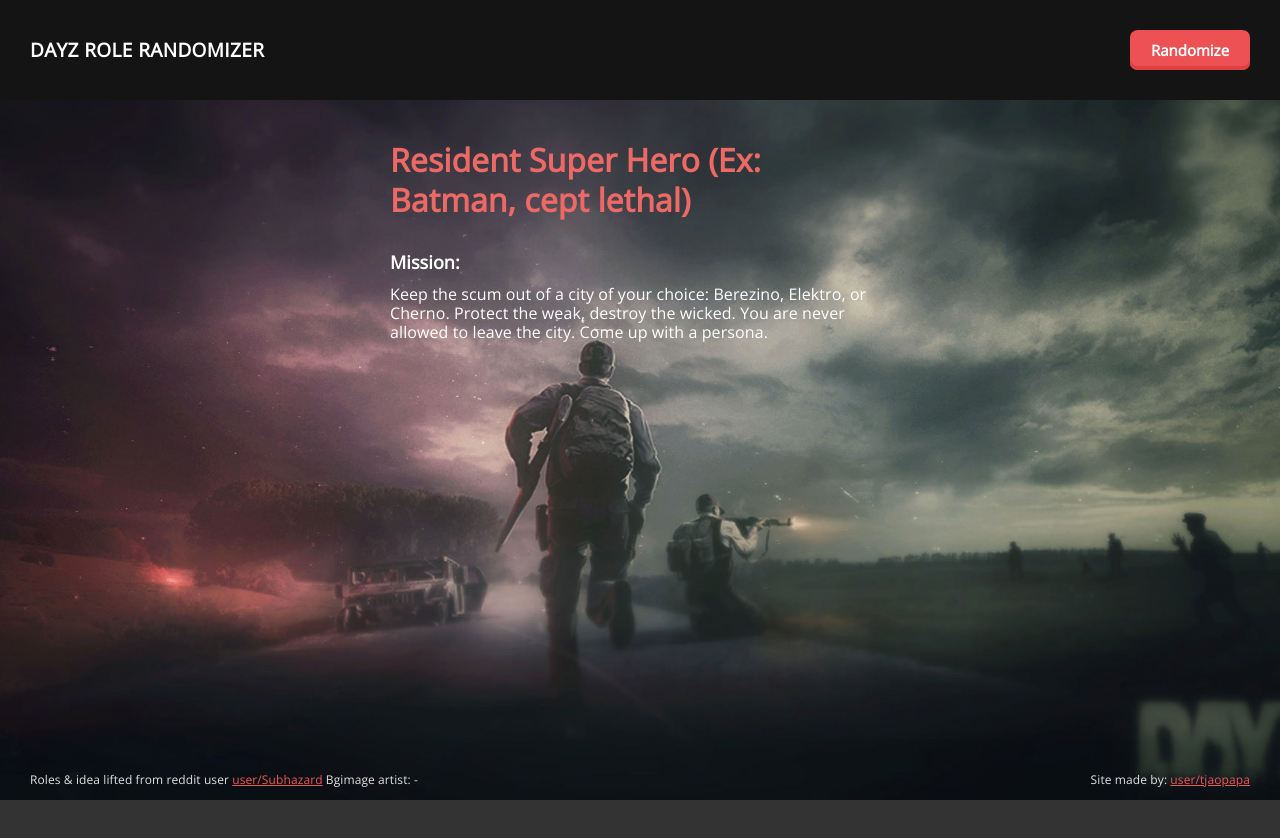
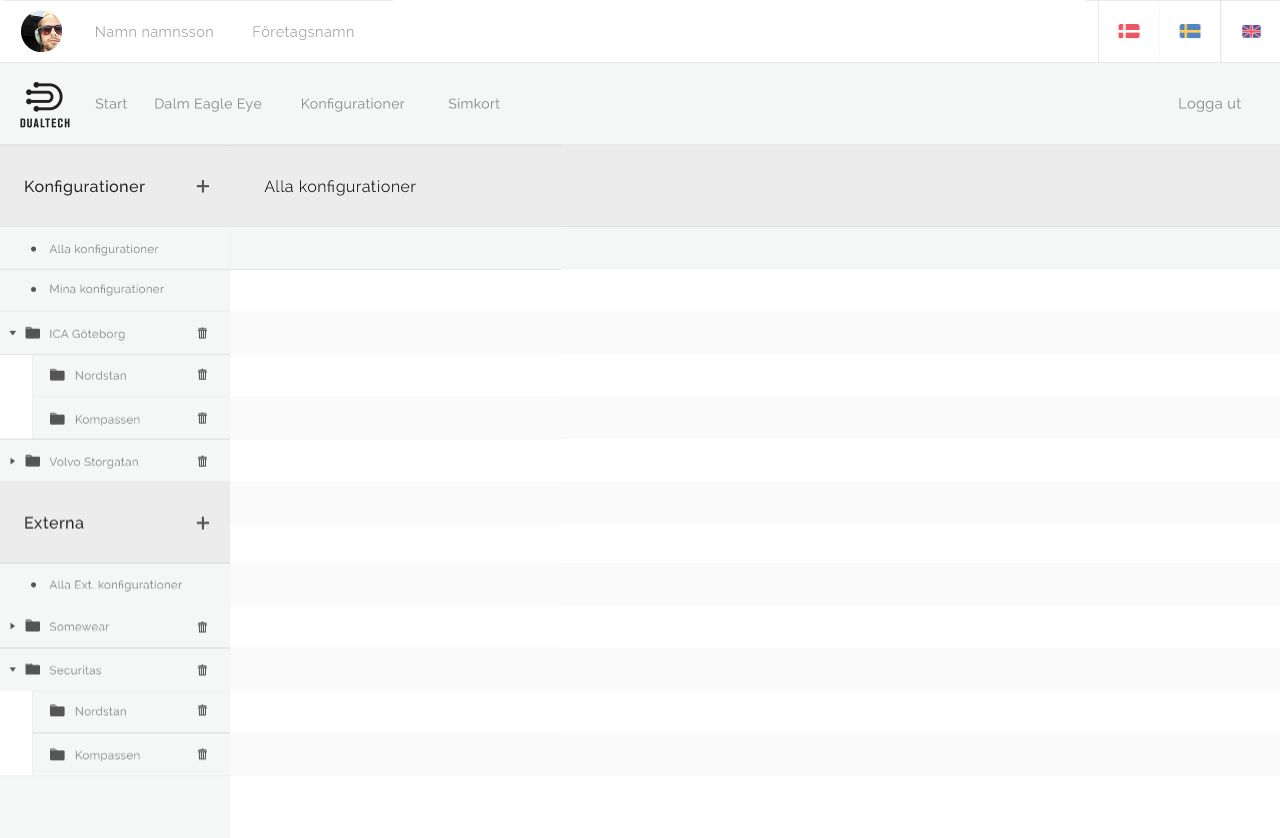
Before and after one commit to mendokse/mendokse.github.io, a plain HTML site: page index.html in a window 1280 px wide. Before the commit the page ends 800 px from the top, so only its background shows below. Drawn offline with nearby package versions, Linux system fonts and the light colour scheme.

Commit message:
replace with new content

```diff
--- a/body.css
+++ b/body.css
@@ -1,118 +1,106 @@
-@import url(http://fonts.googleapis.com/css?family=Open+Sans);
-
 * {
 	margin:0;
 	padding:0;
 }
+
+html, body {
+	width: 100%;
+	height: 100%;
+}
+
 body {
-	background-color:#333333;
-	background-image:url('bg.jpg');
-	background-size:cover;
-	background-position: center center;
 	text-align: left;
-	font-family: 'Open Sans', sans-serif;
 }
-h1 {
-	color:#ed6965;
-	text-align:left;
-	line-height: 40px;
+.bg {
+	position: relative;
+	top:-21px;
+	z-index: 10;
+	background-image:url('img/bg2.png');
+	background-repeat:repeat-x;
+	width: 100%;
+	height: 100%;
+	background-size:6px 723.5px;
+	background-position: 0px 0px;
 }
-h2 {
-	color:#white;
-	font-size: 18px;
-	text-align:left;
-	line-height:46px;
+
+
+.lock-nav .menu {
+	position: fixed;
+	top: 0px;
+}
+
+.lock-nav .bg {
+	top: 62px;
+}
+
+
+.menu {
+	top:62px;
+	position: relative;
+	z-index: 12;
+	background-image:url('img/menubg.png');
+	background-repeat:repeat-x;
+	width: 100%;
+	background-size:6px 83px;
+	height: 83px;
+}
+
+.menuleft-img{
+	margin-left: 2px;
+	height:83px;
+	width:545px;
+}
+
+.menuright-img{
+	position: absolute;
+	height:83px;
+	width:125px;
+	right:0;
+}
+.static {
+	top:0;
+	z-index: 0;
+	position: fixed;
+	margin: 0px auto;
+	width:100%;
+	height: 62px;
+	color:red;
+}
+
+.left {
+position: absolute;
+left: 0px;
+top: 0px;
 
 }
-.bar h1 {
-	font-size:19px;
-	letter-spacing:0.4px;
-	color:white;
-	text-align: left;
-	padding-top: 30px;
-	padding-left: 30px;
-}
-.bar input {
-	float: right;
-	margin-right:30px;
-	margin-top: -25px;
-}
-p {
-	font-weight:100;
-	color:white;
-	font-size:16px;
-	line-height:19px;
-	letter-spacing:0.1px;
-}
-.botlist {
-	padding-left: 30px;
-	width:800px;
-	height: 30px;
-	position:absolute;bottom:0;
-}
-.botlist p {
-	color:#e1e1e1;
-	font-size: 12px;
-}
-.botlist2 {
-	text-align: right;
-	margin-right: 30px;
-    position: fixed;
-    bottom: 0;
-    right: 0;
-	width:800px;
-	height: 30px;
-}
-.botlist2 p {
-	color:#e1e1e1;
-	font-size: 12px;
-}
-a {
-	color:#ef5658;
+
+.right {
+position: absolute;
+right: 0px;
+top: 0px;
+
 }
 
-.wrapper {
-	margin: 40px auto;
-	width:500px;
-}
-.bar {
-	margin: 0px auto;
-	width:100%;
-	height: 100px;
-	background-color:#141414;
+.left-img {
+	position: relative;
+	top:83px;
+	height: 914px;
+	width: 561.5px;
 }
 
-.button-red {
-	display: block;
-	color:white;
-	font-size: 15px;
-	text-align: center;
-	font-family: 'Open sans';
-	font-weight: 600;
-	text-decoration: none;
-	margin-right: 30px;
-	margin-top: -40px;
+.right-img {
+	height: 118.5px ;
+	width: 180px ;
+}
 
-	float:right;
-	width: 120px;
-	height: 40px;
-	line-height: 40px;
-	-moz-border-radius: 8px / 7px;
-	-webkit-border-radius: 8px / 7px;
-	border-radius: 8px / 7px;
-	-moz-background-clip: padding;
-	-webkit-background-clip: padding-box;
-	background-clip: padding-box;
-	background-color: #ed5153;
-	-moz-box-shadow: inset 0 -4px 0 #e14042;
-	-webkit-box-shadow: inset 0 -4px 0 #e14042;
-	box-shadow: inset 0 -4px 0 #e14042;
+.topleft-img {
+ 	width: 393px;
+ 	height: 62px;
 }
-.button-red:hover {
-	background-color: #fb6466;
 
+.topright-img {
+	position: absolute;
+	right: 0px;
+	width: 194.5px;
+	height: 62px;
 }
-.button-red:active {
-	background-color: #d55254;
-
-}
--- a/index.html
+++ b/index.html
@@ -1,73 +1,61 @@
-
+<!DOCTYPE html>
 <html>
 <head>
-<title>Dayz role randomizer</title>
-<link rel="stylesheet" type="text/css" href="body.css">
+	<title>Dualtech</title>
+	<link rel="stylesheet" type="text/css" href="body.css">
 
 </head>
+<body>
 
-<div class="bar">
-	<h1>DAYZ ROLE RANDOMIZER</h1>
+	<div class="static">
 
-	<a onclick="showQuotation();" class="button-red" href="#">
-    Randomize
-  	</a>
+		<img class="topleft-img" src="img/topleft.png">
+		<img class="topright-img" src="img/topright.png">
 
-</div>
+	</div >
 
-<div class="wrapper">
-	<p id="quotation"></p>
-</div>
+	<div class="menu">
 
-<div class="botlist"><p>Roles & idea lifted from reddit user <a href="http://www.reddit.com/user/Subhazard">user/Subhazard</a> Bgimage artist: -</p></div>
+		<img class="menuleft-img" src="img/menuleft.png">
+		<img class="menuright-img" src="img/menuright.png">
 
-<div class="botlist2"><p>Site made by: <a href="http://www.reddit.com/user/tjaopapa">user/tjaopapa</a></p></div>
+	</div>
 
-<script>
-var Quotation = [
-		"<h1>Role: Shephard (Ex: Moses)</h1><br><h2>Mission:</h2><p>Run up and down the cost escorting newbies to their destinations, create as big of a flock as you can, trying to feed and gear all of them.</p>",
+	<div class="bg">
 
-		"<h1>Stick Up Burglar. (Ex: Omar from the Wire)</h1><br><h2>Mission:</h2><p>Rob everyone you see at gunpoint but kill no one. The plan is to get their loot and get out as quickly as possible. If they run away, try to kill them, but don't pursue, it's about the loot, not the kills.</p>",
+		<div class="left"><img class="left-img" src="img/left.png"></div>
 
-		"<h1>Bandit Hunter (Ex: Django)</h1><br><h2>Mission:</h2><p>Slink around the coast, sticking to the shadows. Stalk those that prey on the weak and end them. Take some spoils for yourself, but try to give some away.</p>",
+	</div>
 
-		"<h1>Career Sociopath (Ex: Littlefinger) </h1><br><h2>Mission:</h2><p>Make friends with people as means to a selfish end. Use them to get what you want, and kill them when they become inconvenient. You're here to serve yourself, and manipulate those around you into getting your way.</p>",
 
-		"<h1>Combat Medic (Ex: Eugene Roe from Band of Brothers)</h1><br><h2>Mission:</h2><p>Gather supplies for the sole purpose of healing people. Offer to help out a large squad of people (find them). Do not carry a weapon except for a melee weapon.</p>",
 
-		"<h1>Bloodthirsty Psychopath (Ex: Psychopath from Borderlands)</h1><br><h2>Mission:</h2><p>Everyone you see you must immediately try to kill while shouting insane, terrifying babble over your microphone.</p>",
+	<script type="text/javascript">
+	(function(){
+		var yPos;
 
-		"<h1>Resident Super Hero (Ex: Batman, cept lethal)</h1><br><h2>Mission:</h2><p>Keep the scum out of a city of your choice: Berezino, Elektro, or Cherno. Protect the weak, destroy the wicked. You are never allowed to leave the city. Come up with a persona.</p>",
+		function scrollTracker() {
+			if (yPos > 62 && !document.body.classList.contains('lock-nav')) {
+				document.body.classList.add('lock-nav');
+			} else if (yPos < 62 && document.body.classList.contains('lock-nav')) {
+				document.body.classList.remove('lock-nav');
+			}
 
-		"<h1>Boxer</h1><br><h2>Mission:</h2><p>Challenge anyone and everyone to boxing. No weapons allowed. Gotta kill zombies this way too.</p>",
+			console.log(yPos);
 
-		"<h1>Cowboy</h1><br><h2>Mission:</h2><p>Find two revolvers, challenge everyone to 10-pace revolver duels.</p>",
+			window.requestAnimationFrame(scrollTracker);
+		}
 
-		"<h1>Wildcard</h1><br><h2>Mission:</h2><p>Do whatever.</p>"
-	],
-	Q = Quotation.length;
+		function setPos() {
+			yPos = document.body.scrollTop;
+		}
 
-function showQuotation(){
-	var whichQuotation = Math.round(Math.random()*(Q-1));
+		window.addEventListener('scroll', setPos, false);
 
-	document.getElementById("quotation").innerHTML = Quotation[whichQuotation];
-}
+		scrollTracker();
+	}());
 
-showQuotation();
-</script>
-<script type="text/javascript">
 
-  var _gaq = _gaq || [];
-  _gaq.push(['_setAccount', 'UA-47339612-1']);
-  _gaq.push(['_setDomainName', 'mendokse.github.io']);
-  _gaq.push(['_trackPageview']);
 
-  (function() {
-    var ga = document.createElement('script'); ga.type = 'text/javascript'; ga.async = true;
-    ga.src = ('https:' == document.location.protocol ? 'https://ssl' : 'http://www') + '.google-analytics.com/ga.js';
-    var s = document.getElementsByTagName('script')[0]; s.parentNode.insertBefore(ga, s);
-  })();
-
-</script>
+	</script>
 </body>
 </html>
```
Also changed, not shown: bg.jpg (deleted), img/bg.png (added), img/bg2.png (added), img/left.png (added), img/menubg.png (added), img/menuleft.png (added), img/menuright.png (added), img/right.png (added), img/topleft.png (added), img/topright.png (added).
